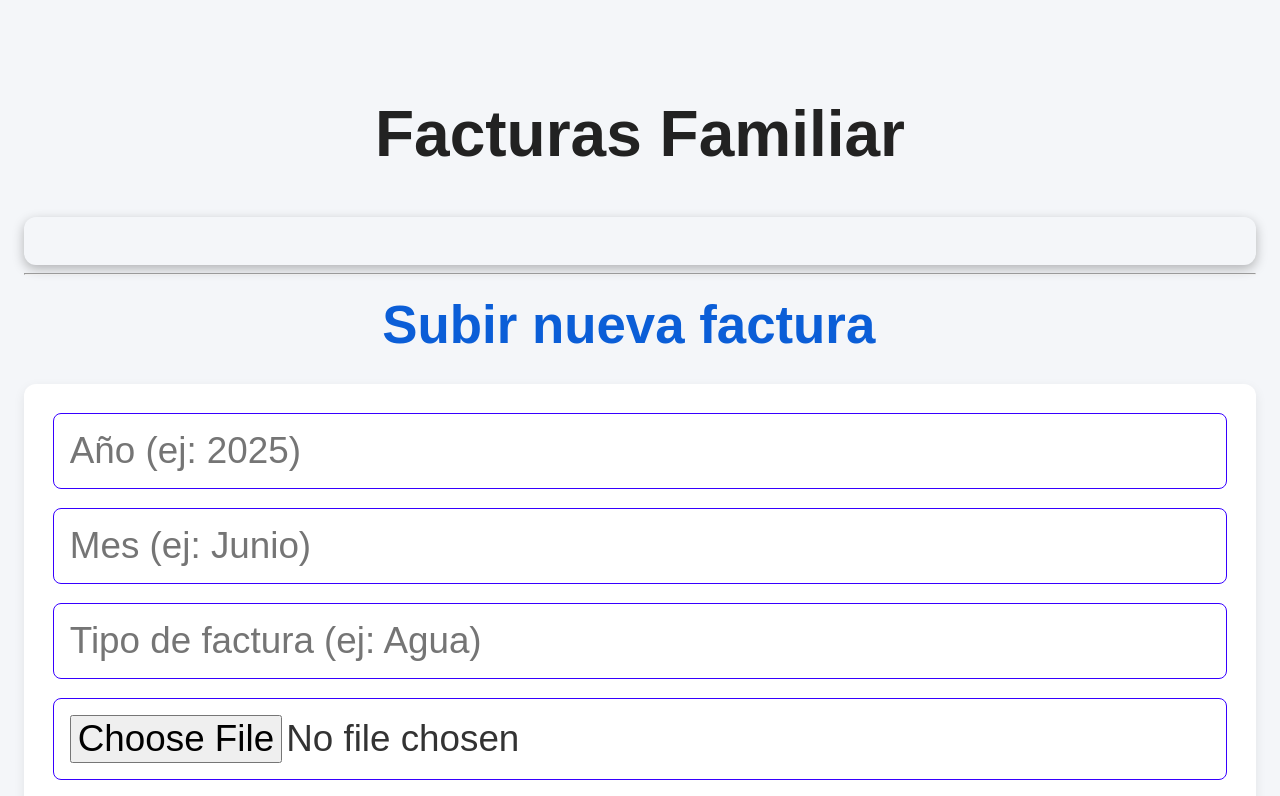
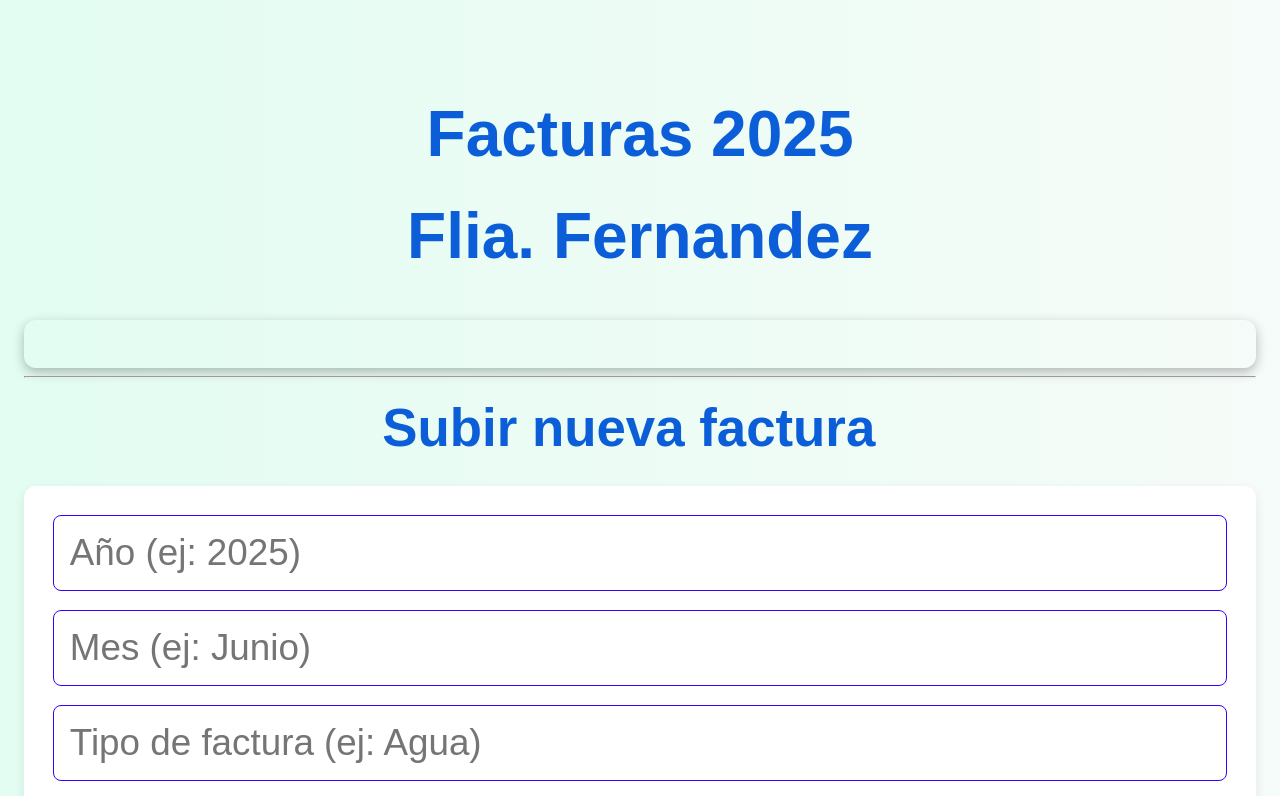
Before and after one commit to Franux77/backend-facturas, a website: page public/index.html in a window 1280 px wide. Shown: the top 796 px of the page. Drawn offline with nearby package versions, Linux system fonts and the light colour scheme; no server answers.

Commit message:
cambio 6

```diff
--- a/public/index.html
+++ b/public/index.html
@@ -11,15 +11,24 @@
   font-family: Arial, Helvetica, sans-serif;
   margin: 0;
   padding: 2.5rem 1.5rem;
-      background-color: #f4f6f9;
+  background: linear-gradient(270deg, #fdfbfb, #c4ffe6, #dfe9f3);
+  background-size: 600% 600%;
+  animation: bgAnimation 15s ease infinite;
   color: #333;
   line-height: 1.6;
 }
+
+@keyframes bgAnimation {
+  0% { background-position: 0% 50%; }
+  50% { background-position: 100% 50%; }
+  100% { background-position: 0% 50%; }
+}
+
     h1 {
       text-align: center;
       font-size: 4rem;
       margin-bottom: 2rem;
-      color: #222;
+      color: #0b5ed7;
     }
     h2 {
       margin: 0;
@@ -117,7 +126,7 @@
   </style>
 </head>
 <body>
-  <h1>Facturas Familiar</h1>
+  <h1>Facturas 2025 <br>Flia. Fernandez</h1>
   <div id="contenido"></div>
 
   <hr />
```
Lines whose indentation alone changed are shown as unchanged.
